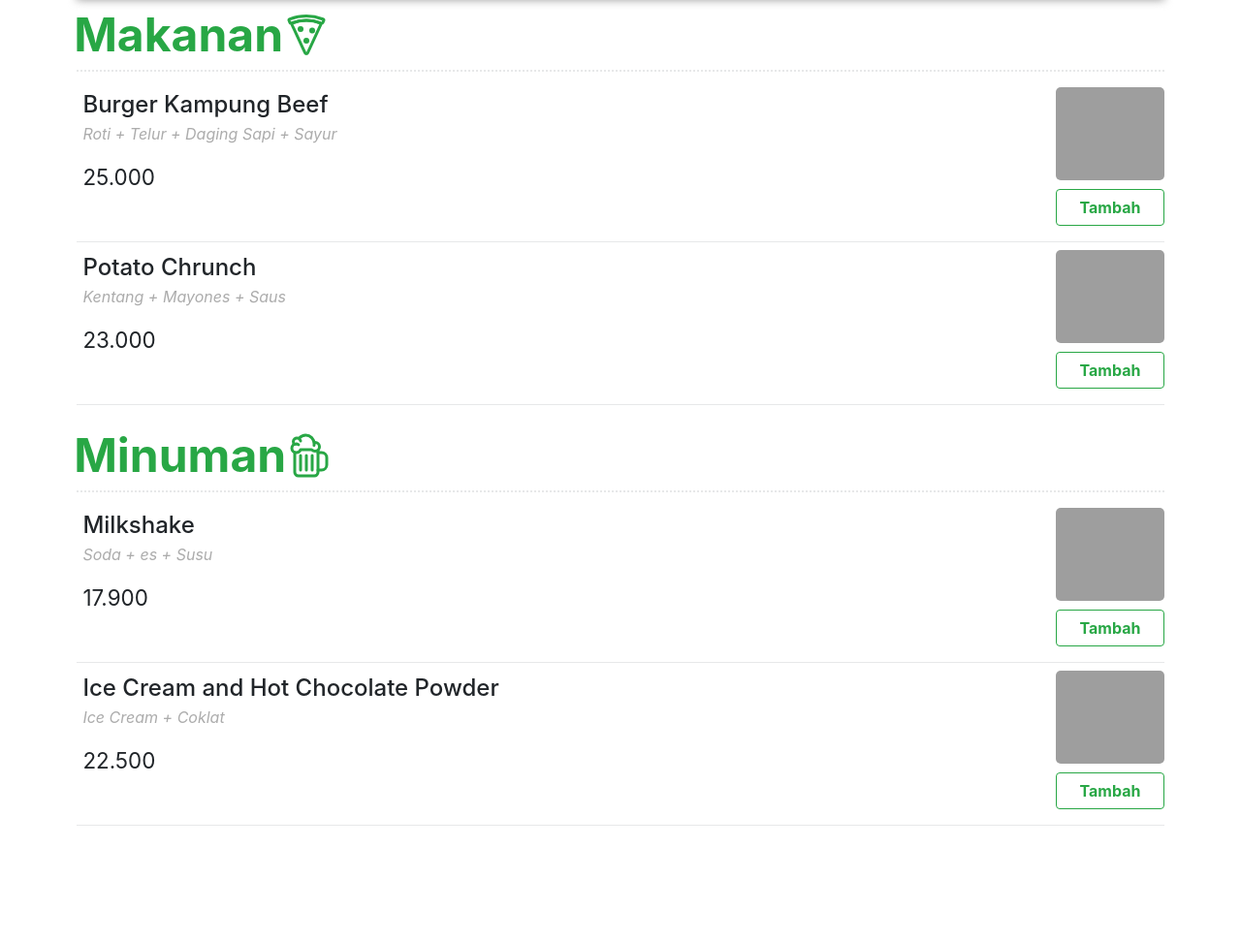
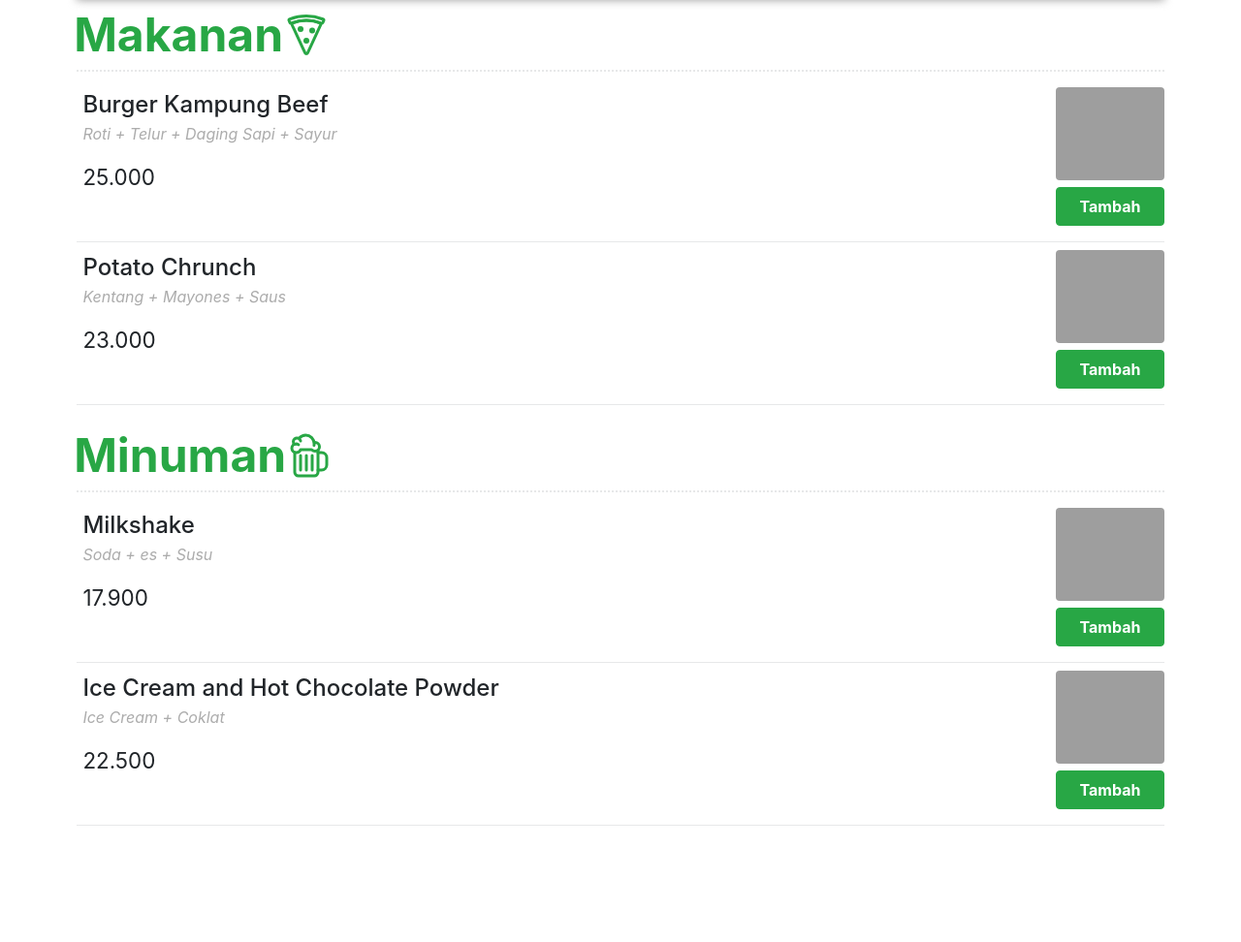
Before and after one commit to isekaiweb/pemesanan-makanan, a PHP site: page / in a window 1280 px wide. Shown: the part 240-1212 px from the top of the page at 97% size. Before the commit the page ends 1092 px from the top, so only its background shows below. Run offline with PHP 8.4, Linux system fonts and the light colour scheme; some libraries are stand-ins or nearby versions; grey boxes are pictures that could not be loaded.

Commit message:
penambahan style

```diff
--- a/index.html
+++ b/index.html
@@ -20,7 +20,7 @@
     <link rel="stylesheet" href="style.css" />
   </head>
   <body>
-    <div class="container px-4">
+    <div class="container mb-4 px-4">
       <!-- bagian profil -->
       <div
         class="row container-profil position-relative justify-content-center"
@@ -47,7 +47,7 @@
             class="img-fluid img-jenis text-dark"
           />
           <div class="tombol">
-            <button class="btn btn-outline-success tombol-tambah">
+            <button class="btn btn-success tombol-tambah">
               Tambah
             </button>
 
@@ -78,7 +78,7 @@
             class="img-fluid img-jenis text-dark"
           />
           <div class="tombol">
-            <button class="btn btn-outline-success tombol-tambah">
+            <button class="btn btn-success tombol-tambah">
               Tambah
             </button>
 
@@ -119,7 +119,7 @@
             class="img-fluid img-jenis text-dark"
           />
           <div class="tombol">
-            <button class="btn btn-outline-success tombol-tambah">
+            <button class="btn btn-success tombol-tambah">
               Tambah
             </button>
 
@@ -150,7 +150,7 @@
             class="img-fluid img-jenis text-dark"
           />
           <div class="tombol">
-            <button class="btn btn-outline-success tombol-tambah">
+            <button class="btn btn-success tombol-tambah">
               Tambah
             </button>
 
@@ -176,8 +176,6 @@
         <ion-icon name="open-outline"></ion-icon>
       </button>
     </div>
-
-
 
     <!-- Optional JavaScript -->
     <!-- jQuery first, then Popper.js, then Bootstrap JS -->
--- a/pesan-makanan.js
+++ b/pesan-makanan.js
@@ -6,23 +6,13 @@ const openBrowser = document.querySelector("#tombol-browser"),
   modal = document.createElement("div");
 
 containerFloatBtnPesanan.setAttribute("id", "float-btn-pesanan");
-containerFloatBtnPesanan.innerHTML = `<div class="container p-0">
+containerFloatBtnPesanan.innerHTML = `<div class="container px-2">
                       <button class="btn-success btn">
                         <p class="m-0">
-                          <span></span><span></span
-                          ><span>
-                            <svg
-                              xmlns="http://www.w3.org/2000/svg"
-                              fill="currentColor"
-                              class="bi bi-bag-check-fill"
-                              viewBox="0 0 16 16"
+
+                        <span></span>
+                        <span></span
                           >
-                              <path
-                                fill-rule="evenodd"
-                                d="M5.5 3.5a2.5 2.5 0 0 1 5 0V4h-5v-.5zm6 0V4H15v10a2 2 0 0 1-2 2H3a2 2 0 0 1-2-2V4h3.5v-.5a3.5 3.5 0 1 1 7 0zm-.646 5.354a.5.5 0 0 0-.708-.708L7.5 10.793 6.354 9.646a.5.5 0 1 0-.708.708l1.5 1.5a.5.5 0 0 0 .708 0l3-3z"
-                              />
-                            </svg>
-                          </span>
                         </p>
                       </button>
                       </div>`;
@@ -32,9 +22,9 @@ modal.setAttribute("id", "container-modal");
 modal.innerHTML = `<div id="field-content" class="container close-modal d-none">
                     <div class="bg-white modal-change-size" id="main-modal">
 
-                      <div class="rounded">
+                      <div>
                         <hr class="close-modal" />
-                        <img src="" class="img-fluid rounded" alt="" />
+                        <img src="" class="img-fluid" alt="" />
                       </div>
 
                       <div>
@@ -51,6 +41,8 @@ modal.innerHTML = `<div id="field-content" class="container close-modal d-none">
 
                     </div>
                   </div>`;
+
+//remove hover jika dibuka dimobile
 
 class DaftarMenu {
   constructor(jenis, namaMakanan, harga, quantity = 0) {
@@ -72,6 +64,12 @@ const m1 = new DaftarMenu("Makanan", "Burger Kampung Beef", 25000),
   pesanan = [m1, m2, m3, m4];
 
 const floatBtnPesanan = containerFloatBtnPesanan.children[0].children[0];
+window.onload = () => {
+  if (detectMob()) {
+    Array.from(body.children).forEach((el) => el.classList.remove("hover"));
+    floatBtnPesanan.classList.remove("hover");
+  }
+};
 let cetakJmlPesanan = () => {
   let totalHarga = 0,
     totalItem = 0;
@@ -81,9 +79,9 @@ let cetakJmlPesanan = () => {
       totalItem += parseInt(menu.qyt);
 
       floatBtnPesanan.children[0].children[0].textContent = `${totalItem} item`;
-      floatBtnPesanan.children[0].children[1].textContent = totalHarga
+      floatBtnPesanan.children[0].children[1].textContent = `Rp ${totalHarga
         .toString()
-        .replace(/\B(?=(\d{3})+(?!\d))/g, ".");
+        .replace(/\B(?=(\d{3})+(?!\d))/g, ".")}`;
     }
   });
   if (totalHarga == 0) {
@@ -92,9 +90,10 @@ let cetakJmlPesanan = () => {
       body.removeChild(containerFloatBtnPesanan);
     }, 500);
   } else {
-
-    if(body.querySelector("#float-btn-pesanan") == null){
-       document.querySelector("body > .container").insertAdjacentElement("afterend", containerFloatBtnPesanan);
+    if (body.querySelector("#float-btn-pesanan") == null) {
+      document
+        .querySelector("body > .container")
+        .insertAdjacentElement("afterend", containerFloatBtnPesanan);
       containerFloatBtnPesanan.style.bottom = "-7em";
 
       setTimeout(() => {
@@ -112,8 +111,6 @@ let update = (namaMakanan, qty) => {
   });
   cetakJmlPesanan();
 };
-
-
 
 // fungsi untuk penambahan quantity
 document.querySelectorAll(".tombol-tambah").forEach((e) =>
@@ -175,11 +172,12 @@ mainModal.addEventListener("touchstart", function (start) {
   st = start.touches[0].clientY;
   timer = 200;
   let touchPress = setInterval(() => {
-      if(timer < 0){
+    if (timer < 0) {
       closeModal();
-      clearInterval(touchPress);}
+      clearInterval(touchPress);
+    }
     timer--;
-  },1);
+  }, 1);
 
   this.addEventListener("touchmove", (mvs) => {
     mv = mvs.touches[0].clientY;
@@ -247,15 +245,15 @@ function openModal() {
 
   setTimeout(() => {
     mainModal.classList.add("close-now");
+    mainModal.parentElement.style.cssText = "backdrop-filter: blur(2px);";
   }, 700);
 }
 
 function closeModal() {
-  if (
-    mainModal.classList.contains("close-now")
-  ) {
+  if (mainModal.classList.contains("close-now")) {
     mainModal.classList.remove("close-now");
     mainModal.classList.add("modal-change-size");
+    mainModal.parentElement.style.removeProperty("backdrop-filter");
     setTimeout(() => {
       mainModal.parentElement.classList.add("d-none");
       mainModal.parentElement.parentElement.classList.add("d-none");
@@ -332,11 +330,15 @@ window.addEventListener(
   "scroll",
   function () {
     if (timer !== null) {
-      containerFloatBtnPesanan.style.bottom = "-6em";
+      containerFloatBtnPesanan.style.bottom = "-7em";
       clearTimeout(timer);
     }
     timer = setTimeout(function () {
-      containerFloatBtnPesanan.style.bottom = "0";
+      containerFloatBtnPesanan.style.bottom = mainModal.classList.contains(
+        "close-now"
+      )
+        ? "-7em"
+        : "0";
     }, 200);
   },
   false
--- a/style.css
+++ b/style.css
@@ -61,7 +61,7 @@ body > .container {
   width: 7em;
   position: absolute;
   right: 0;
-  border-radius: 5px;
+  border-radius: 4px;
 
   cursor: pointer;
 }
@@ -77,7 +77,12 @@ body > .container {
 
 .tombol-tambah {
   width: 100%;
+  height: 2.5em;
   font-weight: bold;
+  transition: 500ms cubic-bezier(0.56, -0.84, 0.49, 1.56);
+  margin: 0 auto;
+
+  border-radius: 4px;
 }
 
 .quantity {
```
Also changed, not shown: other parts of style.css (+21 -19 lines). Lines whose indentation alone changed are shown as unchanged.
